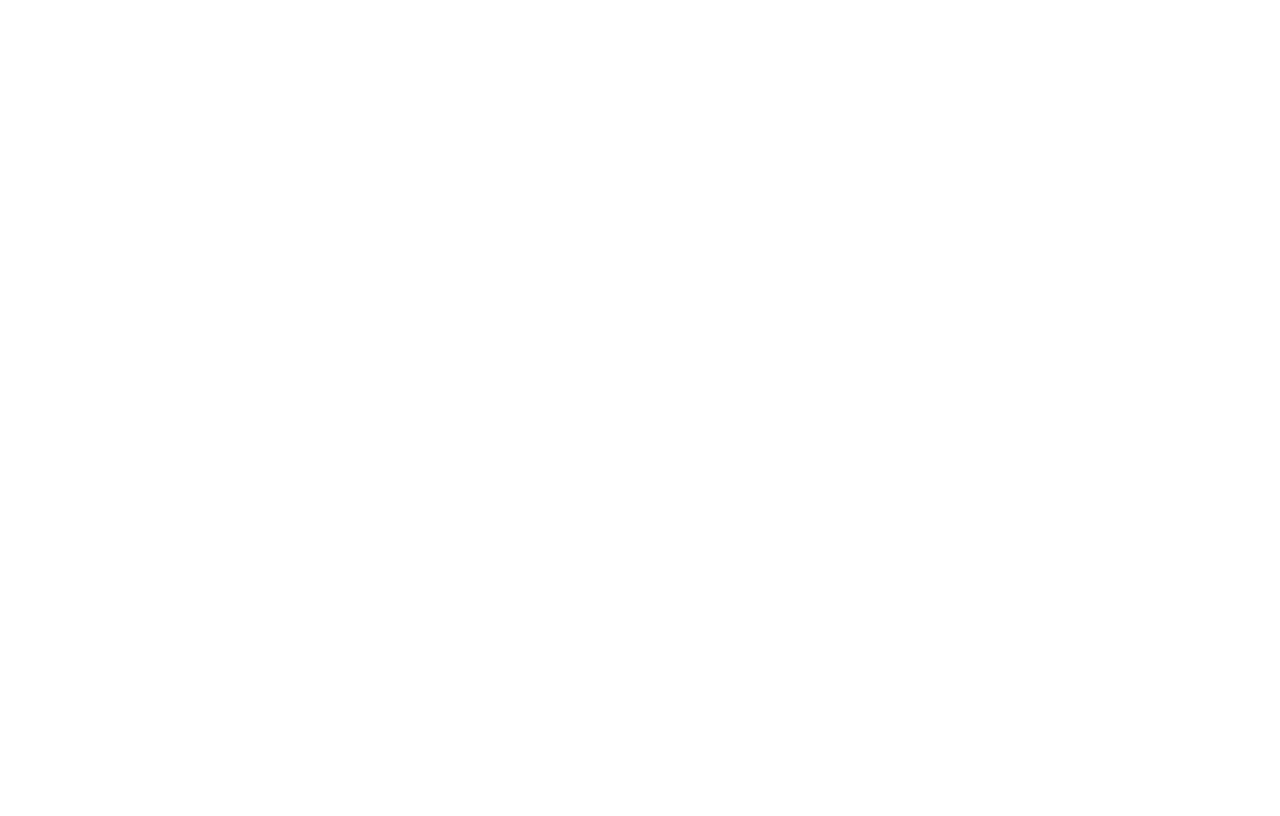
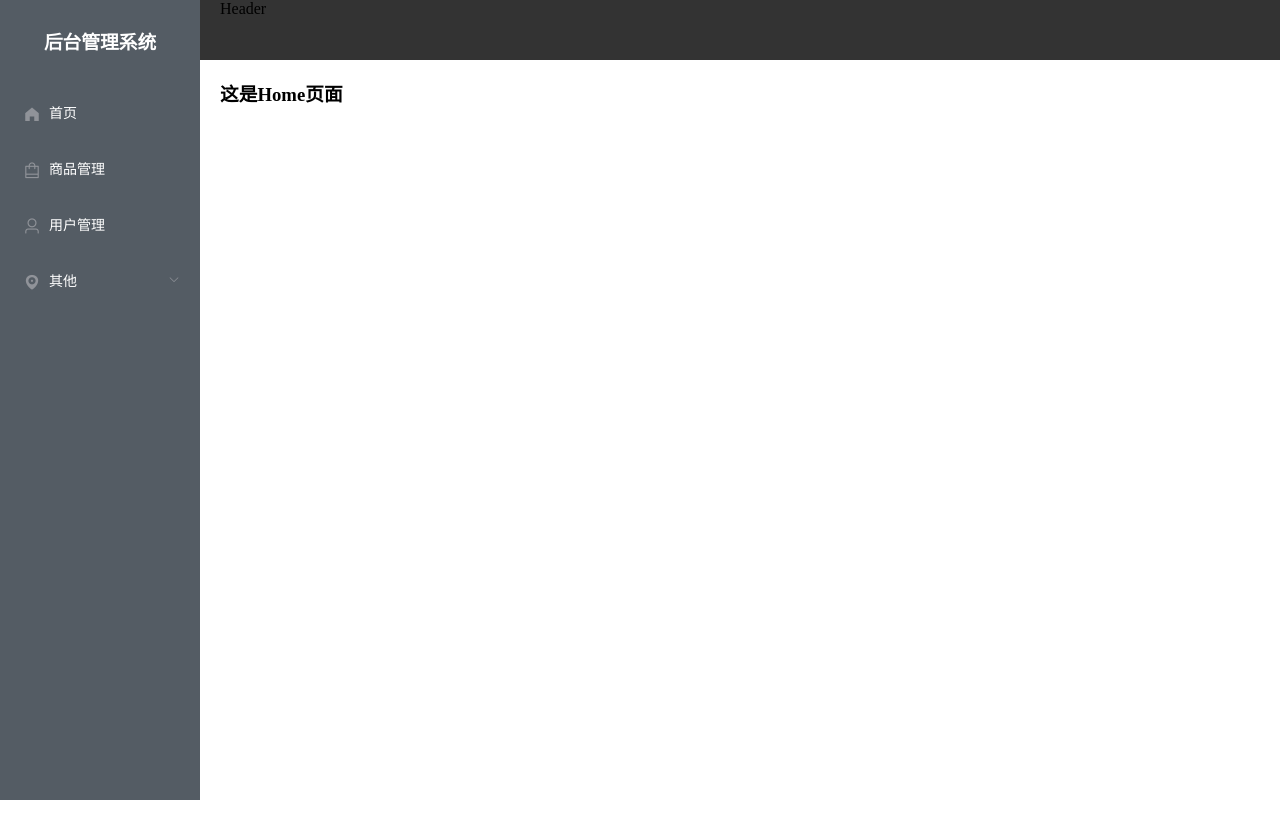
Before and after one commit to Wuxidixii/vue-management, a Vue app: page /home in a window 1280 px wide. Built offline with nearby package versions, Linux system fonts and the light colour scheme.

Commit message:
Optimize sidebar router

```diff
--- a/src/App.vue
+++ b/src/App.vue
@@ -11,6 +11,11 @@
 </script>
 
 <style>
+html,
+body {
+  margin: 0;
+  padding: 0;
+}
 #app {
   height: 100vh;
 }
--- a/src/components/CommonAside.vue
+++ b/src/components/CommonAside.vue
@@ -2,12 +2,16 @@
   <el-menu
     default-active="1-4-1"
     class="el-menu-vertical-demo"
+    background-color="#545c64"
+    text-color="#fff"
+    active-text-color="#ffd04b"
     @open="handleOpen"
     @close="handleClose"
     :collapse="isCollapse"
   >
-    <h4>后台管理系统</h4>
+    <h3>后台管理系统</h3>
     <el-menu-item
+      @click="clickMenu(item)"
       v-for="item in noChildren"
       :index="item.path"
       :key="item.path"
@@ -45,7 +49,7 @@
           path: "/mall",
           name: "mall",
           label: "商品管理",
-          icon: "video-play",
+          icon: "shopping-bag-1",
           url: "MallManage/MallManage",
         },
         {
@@ -85,6 +89,11 @@
     handleClose(key, keyPath) {
       console.log(key, keyPath);
     },
+    clickMenu(item) {
+      this.$router.push({
+        name: item.name,
+      });
+    },
   },
   computed: {
     noChildren() {
@@ -97,9 +106,18 @@
 };
 </script>
 
-<style>
+<style lang='less' scoped>
 .el-menu-vertical-demo:not(.el-menu--collapse) {
   width: 200px;
   min-height: 400px;
 }
+.el-menu {
+  height: 100%;
+  border: none;
+  h3 {
+    color: #fff;
+    text-align: center;
+    line-height: 48px;
+  }
+}
 </style>
--- a/src/router/index.js
+++ b/src/router/index.js
@@ -6,8 +6,20 @@
 const routes = [
   {
     path: '/',
-    name: 'Home',
-    component: () => import('../views/Home')
+    name: 'Main',
+    component: () => import('../views/Main'),
+    children: [
+      {
+        path: '/home',
+        name: 'home',
+        component: () => import('@/views/home')
+      },
+      {
+        path: '/user',
+        name: 'user',
+        component: () => import('@/views/user')
+      }
+    ]
   }
 ]
 
--- a/src/views/Home.vue
+++ b/src/views/Main.vue
@@ -5,7 +5,9 @@
     </el-aside>
     <el-container>
       <el-header>Header</el-header>
-      <el-main>Main</el-main>
+      <el-main>
+        <router-view></router-view>
+      </el-main>
     </el-container>
   </el-container>
 </template>
@@ -13,7 +15,7 @@
 <script>
 import CommonAside from "@/components/CommonAside";
 export default {
-  name: "Home",
+  name: "Main",
   components: {
     CommonAside,
   },
--- /dev/null
+++ b/src/views/home/index.vue
@@ -0,0 +1,12 @@
+<template>
+  <h1>这是Home页面</h1>
+</template>
+
+<script>
+export default {
+  name: "Home",
+};
+</script>
+
+<style>
+</style>
--- /dev/null
+++ b/src/views/user/index.vue
@@ -0,0 +1,12 @@
+<template>
+  <h1>这是User页面</h1>
+</template>
+
+<script>
+export default {
+  name: "User",
+};
+</script>
+
+<style>
+</style>
```
